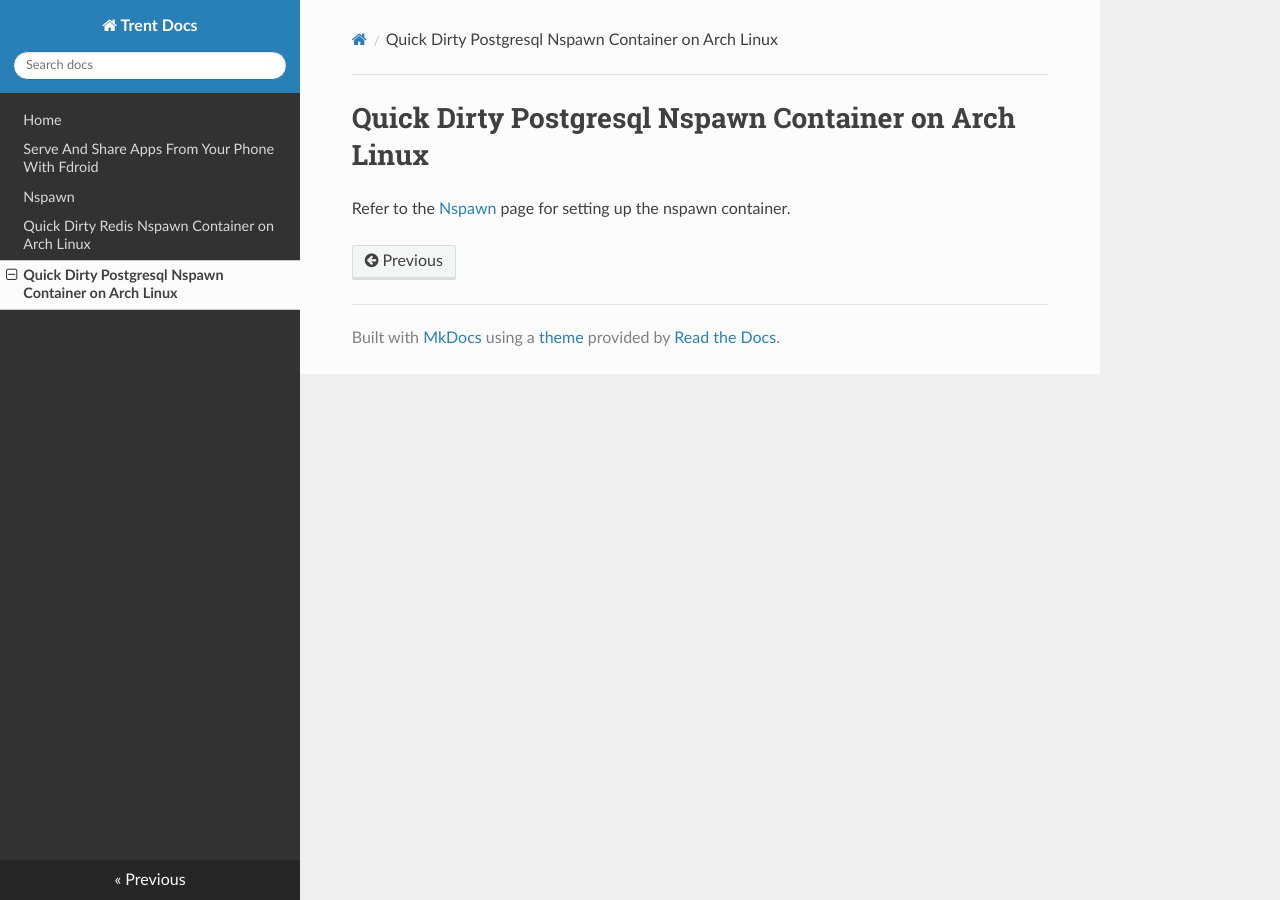
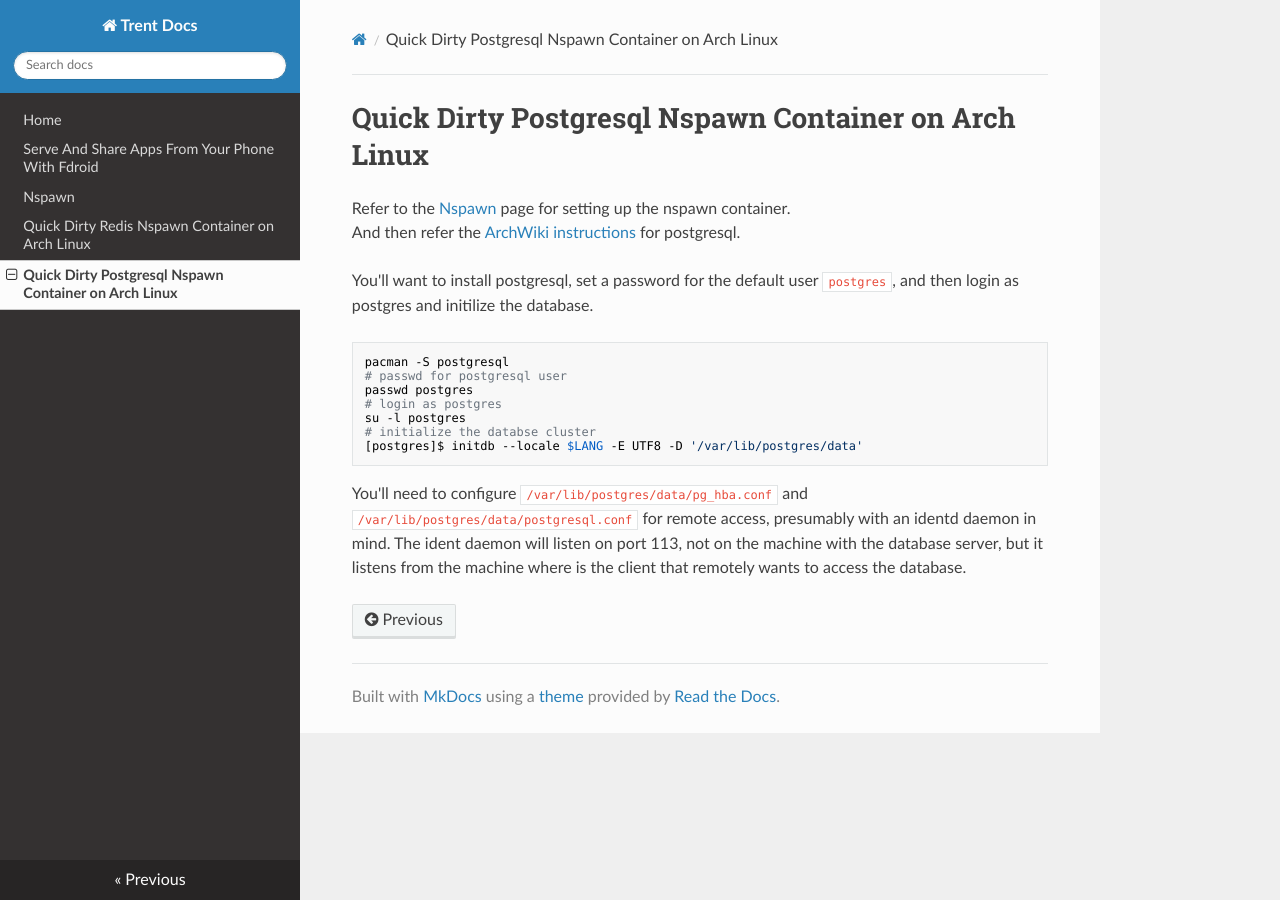
Before and after one commit to TrentSPalmer/trentdocs_website, an MkDocs documentation site: the page built from docs/arch_postgresql_nspawn.md, in a window 1280 px wide. Built offline with MkDocs 1.6.1, drawn with Linux system fonts in a browser that asks for light colours; nearby versions of some CDN libraries; old or Windows-style settings are respelled for this version of MkDocs.

Commit message:
expand docs/arch_postgresql_nspawn.md

````diff
--- a/docs/arch_postgresql_nspawn.md
+++ b/docs/arch_postgresql_nspawn.md
@@ -1,3 +1,24 @@
 # Quick Dirty Postgresql Nspawn Container on Arch Linux
 
 Refer to the [Nspawn](nspawn.md) page for setting up the nspawn container.
+And then refer the [ArchWiki instructions](https://wiki.archlinux.org/index.php/PostgreSQL)
+for postgresql.
+
+You'll want to install postgresql, set a password for the default user `postgres`,
+and then login as postgres and initilize the database.
+```bash
+pacman -S postgresql
+# passwd for postgresql user
+passwd postgres
+# login as postgres
+su -l postgres
+# initialize the databse cluster
+[postgres]$ initdb --locale $LANG -E UTF8 -D '/var/lib/postgres/data'
+```
+
+You'll need to configure `/var/lib/postgres/data/pg_hba.conf` and
+`/var/lib/postgres/data/postgresql.conf` for remote access,
+presumably with an identd daemon in mind.  The ident daemon will
+listen on port 113, not on the machine with the database server,
+but it listens from the machine where is the client that remotely
+wants to access the database.
````
Also changed, not shown: site/arch_postgresql_nspawn/index.html, site/index.html, site/mkdocs/search_index.json.
